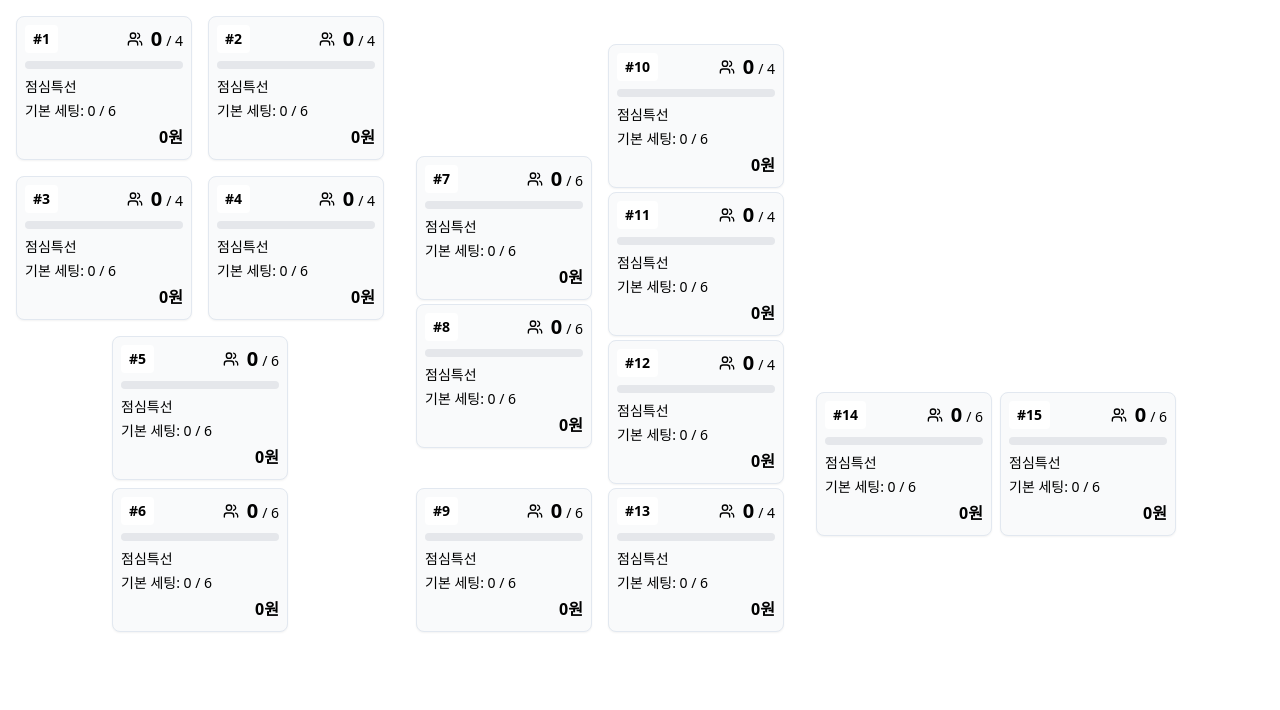
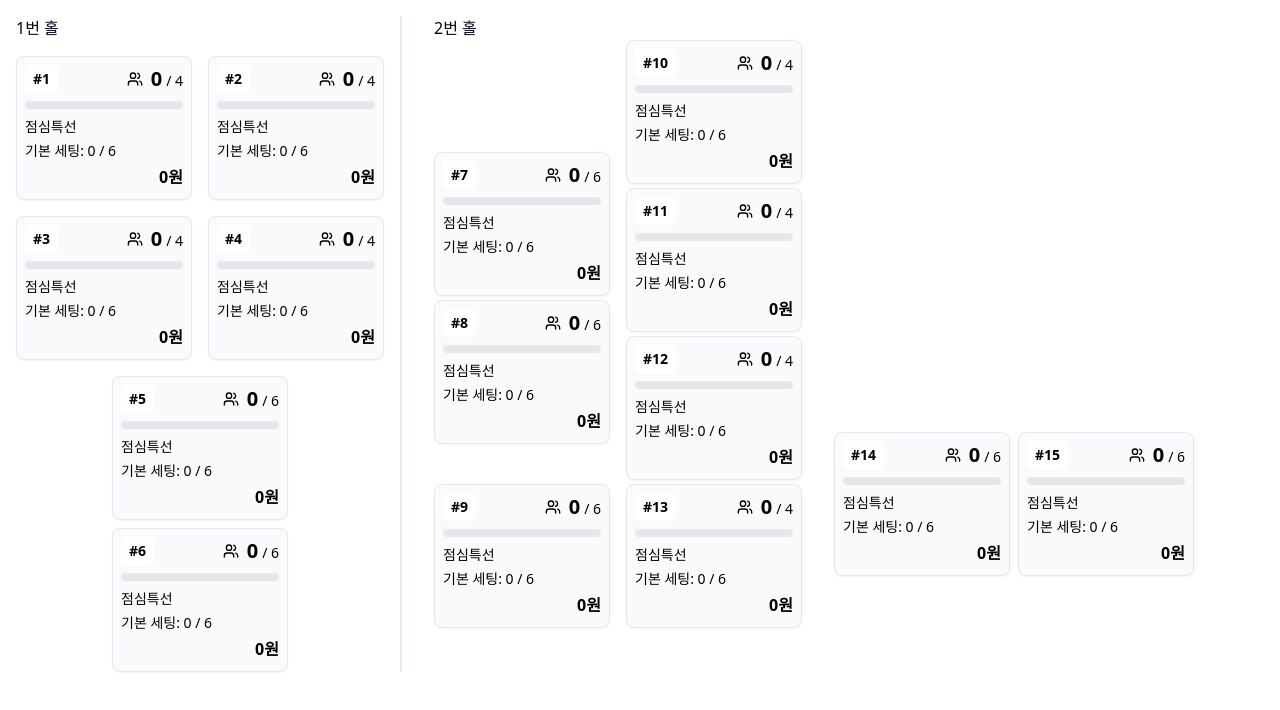
Before and after one commit to Youth-Restaurant/TableManager, a Next.js app: page / in a window 1280 px wide. Shown: the top 710 px of the page. Built offline with nearby package versions, Linux system fonts and the light colour scheme.

Commit message:
feat: display hall numbers

```diff
--- a/app/page.tsx
+++ b/app/page.tsx
@@ -250,7 +250,8 @@ const LeftSection = ({
   onTableUpdate: (tableNumber: number, updates: Partial<TableData>) => void;
 }) => {
   return (
-    <div className='flex flex-col gap-1 md:gap-4'>
+    <div className='flex flex-col gap-1 md:gap-4 border-r-2 pr-4'>
+      <h1>1번 홀</h1>
       <div className='flex gap-1 md:gap-2 xl:gap-4'>
         {[0, 1].map((num) => (
           <Table key={num} data={tablesData[num]} onUpdate={onTableUpdate} />
@@ -279,6 +280,8 @@ const MiddleSection = ({
   onTableUpdate: (tableNumber: number, updates: Partial<TableData>) => void;
 }) => {
   return (
+    <div>
+      <h1>2번 홀</h1>
       <div className='grid grid-cols-2 md:gap-6 xl:gap-4 w-3/5 lg:w-auto'>
         {/* middle section의 1번째 열 */}
         <div className='grid gap-2 md:gap-4 md:items-end'>
@@ -304,6 +307,7 @@ const MiddleSection = ({
           ))}
         </div>
       </div>
+    </div>
   );
 };
 
```
Lines whose indentation alone changed are shown as unchanged.
